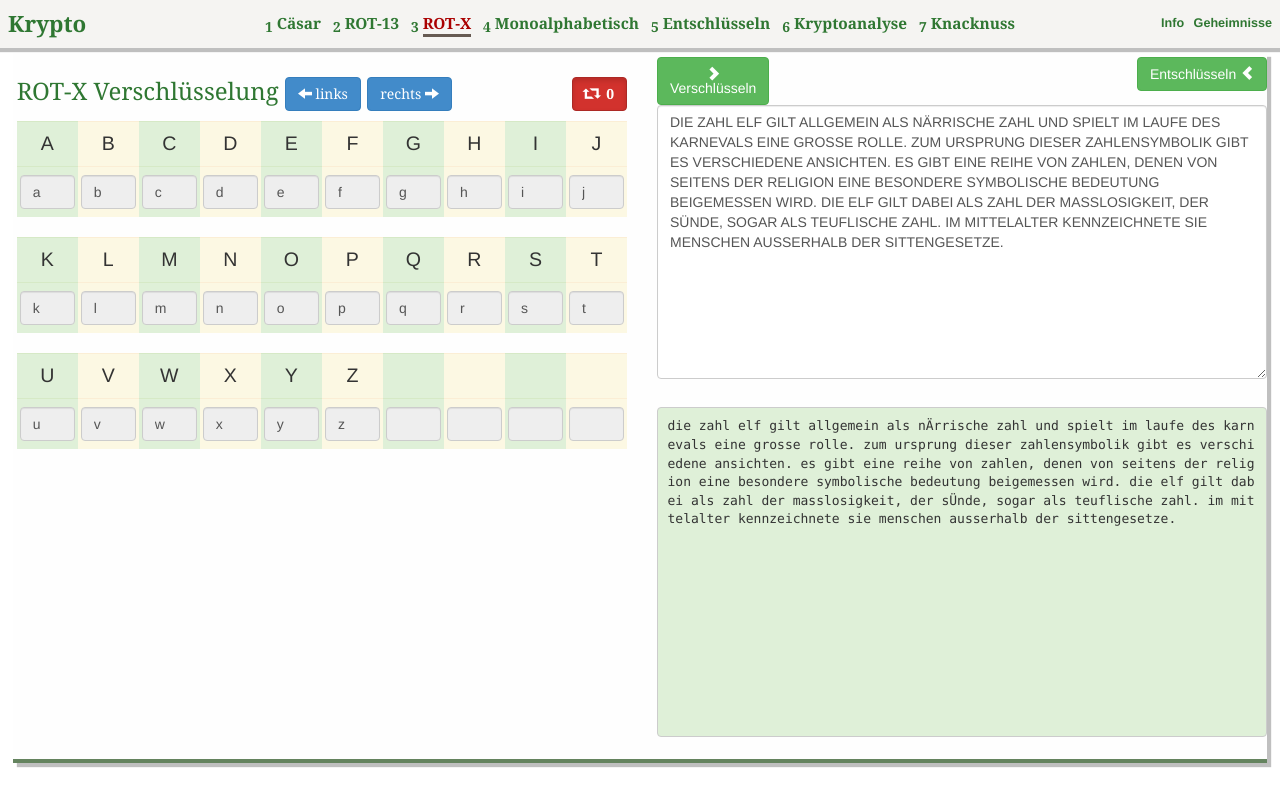
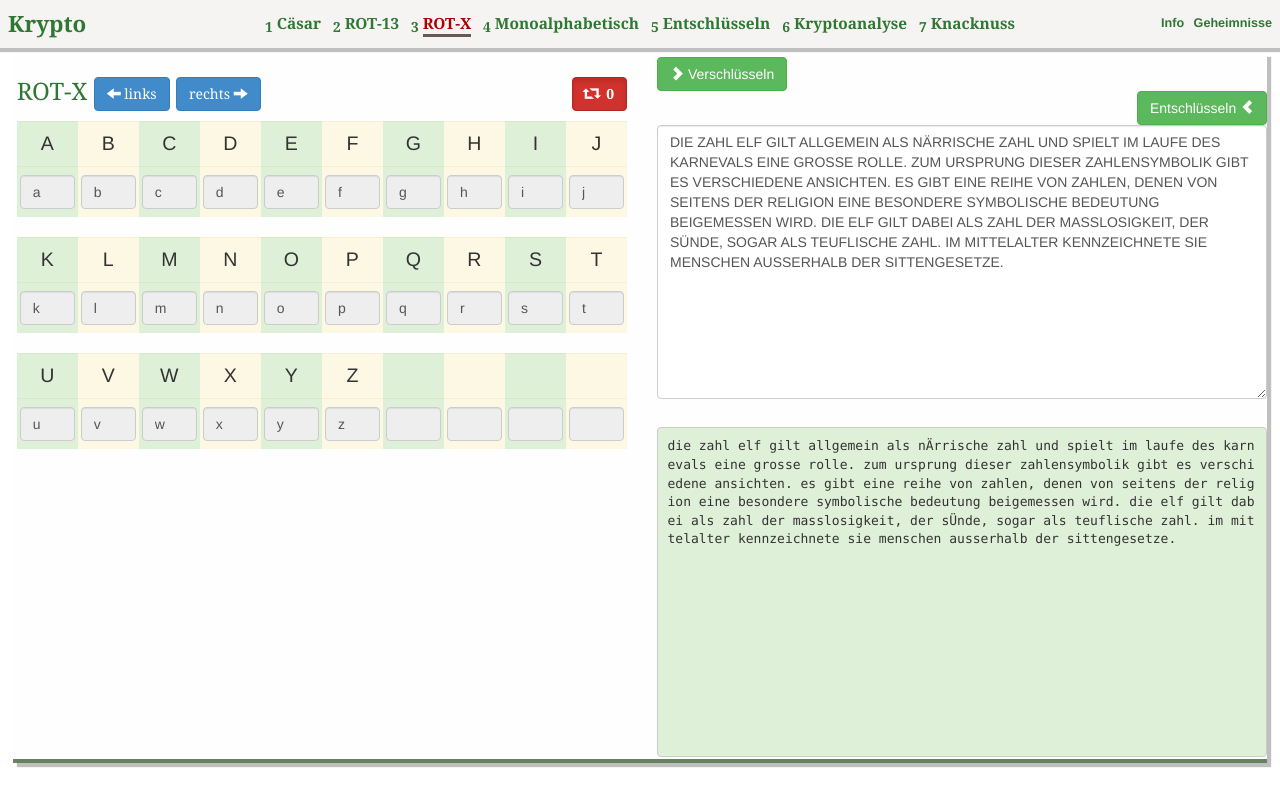
Before and after one commit to mgje/Crypto, a Jekyll site: the page built from exp3/index.html, in a window 1280 px wide. Shown: the top 806 px of the page. Built offline with Jekyll 4.4.1, drawn with Linux system fonts in a browser that asks for light colours; some web fonts are replaced.

Commit message:
mobile version

```diff
--- a/exp3/index.html
+++ b/exp3/index.html
@@ -10,7 +10,7 @@
     <!-- colum left -->
     <div class="col-md-6 col-sm-6">
 
-       <h3>ROT-X Verschlüsselung
+       <h3>ROT-X
           <button id = "btn_left" type="submit" name="button1" class="btn btn-primary" ><i class="glyphicon glyphicon-arrow-left"></i> links </button>
           <button id="btn_right" type="submit" name="button2" class="btn btn-primary" > rechts <i class="glyphicon glyphicon-arrow-right"></i> </button>
 
@@ -26,7 +26,7 @@
     <div class="col-md-6 col-sm-5">
       <form class="form-search" action="#">
       <!-- <div class="btn-group"> -->
-      <button id = "btn_crypt" type="submit" name="buttonencrypt" class="btn btn-success" ><i class="glyphicon glyphicon-chevron-right hidden-xs"></i> Verschlüsseln</button>
+      <button id = "btn_crypt" type="submit" name="buttonencrypt" class="btn btn-success hidden-xs" ><i class="glyphicon glyphicon-chevron-right "></i> Verschlüsseln</button>
       <!-- </div> -->
       <button id = "btn_decrypt" type="submit" name="buttondecrypt" class="btn btn-success pull-right hidden-xs" > Entschlüsseln <i class="glyphicon glyphicon-chevron-left"></i> </button>
 
```
